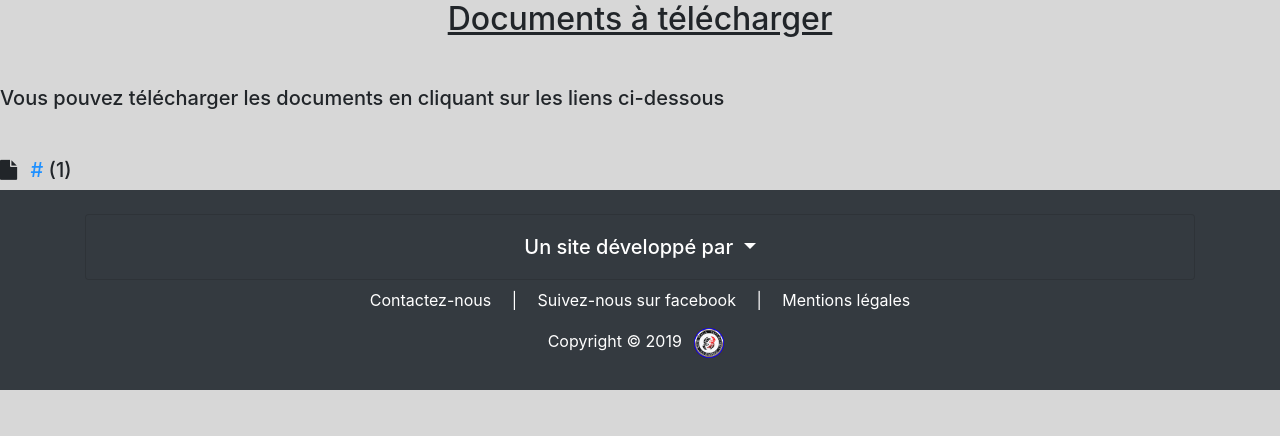
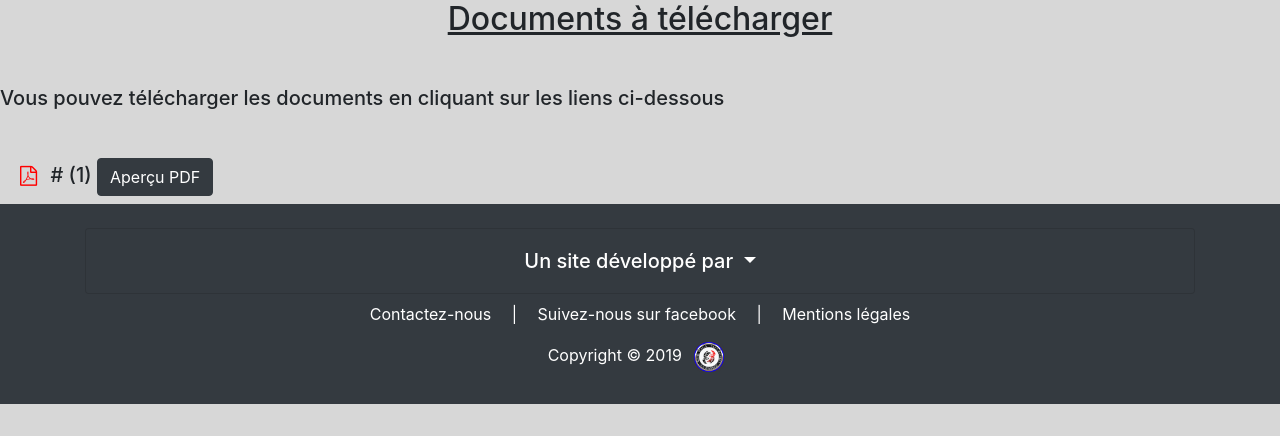
Before and after one commit to projetamb/projetamb, a Symfony app: template templates/document/doc.html.twig in a window 1280 px wide. Shown: the part 106-542 px from the top of the page. Run offline with Twig, Linux system fonts and the light colour scheme; the template is opened without the code that fills it: most values are stand-ins (such as "Sample title", 1, 10 or a date in 2020); some libraries are stand-ins or nearby versions.

Commit message:
apercu pdf + modif css page documents

```diff
--- a/public/css/club.css
+++ b/public/css/club.css
@@ -71,9 +71,7 @@ END ARROW 1
     END CLUB PAGE
 */
 
-.doc_file {
-    color: dodgerblue;
+.fa {
+    margin-left : 20px;
+    color: red;
 }
-.doc_file:hover {
-    color: mediumvioletred;
-}
--- /dev/null
+++ b/public/css/viewpdf.css
@@ -0,0 +1,14 @@
+.iframe-container {
+    padding-bottom:75%;
+    padding-top: 30px; height: 0; overflow: hidden;
+}
+
+.iframe-container iframe,
+.iframe-container object,
+.iframe-container embed {
+    position: absolute;
+    top: 0;
+    left: 0;
+    width: 100%;
+    height: 100%;
+}
--- /dev/null
+++ b/public/js/viewpdf.js
@@ -0,0 +1,51 @@
+
+(function (a) {
+    a.createModal = function (b) {
+        defaults = {
+            title: "",
+            message: "le fichier va ici!",
+            closeButton: true,
+            scrollable: false
+        };
+        var b = a.extend({}, defaults, b);
+        var c = (b.scrollable === true) ? 'style="max-height: 980px; overflow-y: auto;"' : "";
+        html = '<div class="modal fade" id="myModal">';
+        html += '<div class="modal-dialog">';
+        html += '<div class="modal-content">';
+        html += '<div class="modal-header">';
+        html += '<button type="button" class="close" data-dismiss="modal" aria-hidden="true">x</button>';
+        if (b.title.length > 0) {
+            html += '<h4 class="modal-title">' + b.title + "</h4>"
+        }
+        html += "</div>";
+        html += '<div class="modal-body" ' + c + ">";
+        html += b.message;
+        html += "</div>";
+        html += '<div class="modal-footer">';
+        if (b.closeButton === true) {
+            html += '<button type="button" class="btn btn-dark" data-dismiss="modal">Fermer</button>'
+        }
+        html += "</div>";
+        html += "</div>";
+        html += "</div>";
+        html += "</div>";
+        a("body").prepend(html);
+        a("#myModal").modal().on("hidden.bs.modal", function () {
+            a(this).remove()
+        })
+    }
+})(jQuery);
+
+$(function () {
+    $('.view-pdf').on('click', function () {
+        var pdf_link = $(this).attr('href');
+        var iframe = '<div class="iframe-container"><iframe src="' + pdf_link + '"></iframe></div>'
+        $.createModal({
+            title: '&nbspAperçu pdf',
+            message: iframe,
+            closeButton: true,
+            scrollable: false
+        });
+        return false;
+    });
+})
--- a/templates/base.html.twig
+++ b/templates/base.html.twig
@@ -12,6 +12,7 @@
             <link rel="stylesheet" href="{{ asset('css/club.css') }}">
             <link rel="stylesheet" href="{{ asset('css/home.css') }}">
             <link rel="stylesheet" href="{{ asset('css/footer.css') }}">
+            <link rel="stylesheet" href="{{ asset('css/viewpdf.css') }}">
 
         {% endblock %}
 
@@ -29,6 +30,7 @@
             <script src="https://cdnjs.cloudflare.com/ajax/libs/popper.js/1.14.7/umd/popper.min.js"></script>
             <script src="https://stackpath.bootstrapcdn.com/bootstrap/4.3.1/js/bootstrap.min.js"></script>
             <script src="{{ asset('js/carousel_a11y.js') }}"></script>
+            <script src="{{ asset('js/viewpdf.js') }}"></script>
         {% endblock %}
     </body>
 </html>
--- a/templates/document/doc.html.twig
+++ b/templates/document/doc.html.twig
@@ -8,6 +8,8 @@
 <h5 class = "my-5 mb-5">Vous pouvez télécharger les documents en cliquant sur les liens ci-dessous</h5>
 
 {% for file in files %}
-    <h5>  <i class="fa fa-file mr-2"></i> <a class="doc_file" href="./docs/{{ file.link }}" target="_blank">{{ file.link }}</a> ({{ file.size }})</h5>
+    <h5>  <i class="fa fa-file-pdf-o mr-2"></i> <a class="doc_file" target="_blank">{{ file.link }}</a> ({{ file.size }})
+    <a class="btn btn-dark view-pdf" href="./docs/{{ file.link }}">Aperçu PDF</a></h5>
+
 {% endfor %}
 {% endblock %}
```
